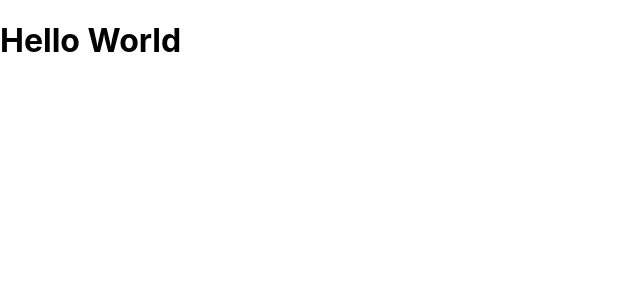
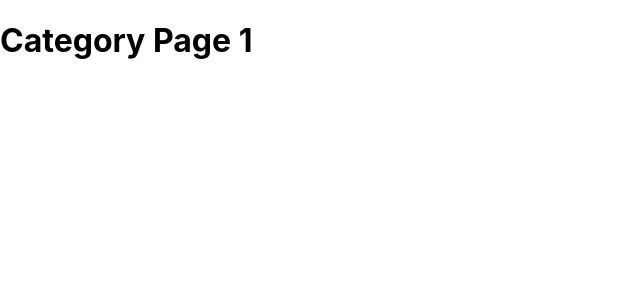
Before and after one commit to Rafael00X/Ecommerce-Frontend, a React (Create React App) app: page /category/1 in a window 1280 px wide. Shown: the top 300 px of the page, without its empty margins (0-640 px from the left). Built offline with nearby package versions, Linux system fonts and the light colour scheme.

Commit message:
Added routes

```diff
--- a/src/App.js
+++ b/src/App.js
@@ -1,5 +1,23 @@
+import { Route, Routes } from "react-router-dom";
+
+import Home from "./pages/Home";
+import Category from "./pages/Category";
+import Product from "./pages/Product";
+import Section from "./pages/Section";
+import Error from "./pages/Error";
+
 function App() {
-  return <h1>Hello World</h1>;
+  return (
+    <div id="App">
+      <Routes>
+        <Route path="/" element={<Home />} />
+        <Route path="/category/:categoryId" element={<Category />} />
+        <Route path="/product/:productId" element={<Product />} />
+        <Route path="/section/:sectionId" element={<Section />} />
+        <Route path="/*" element={<Error />} />
+      </Routes>
+    </div>
+  );
 }
 
 export default App;
--- /dev/null
+++ b/src/pages/Category.jsx
@@ -0,0 +1,11 @@
+import { useParams } from "react-router-dom";
+
+export default function Category() {
+  const { categoryId } = useParams();
+
+  return (
+    <div>
+      <h1>Category Page {categoryId}</h1>
+    </div>
+  );
+}
--- /dev/null
+++ b/src/pages/Error.jsx
@@ -0,0 +1,7 @@
+export default function Error() {
+  return (
+    <div>
+      <h1>Error Page</h1>
+    </div>
+  );
+}
--- /dev/null
+++ b/src/pages/Home.jsx
@@ -0,0 +1,7 @@
+export default function Home() {
+  return (
+    <div>
+      <h1>Home Page</h1>
+    </div>
+  );
+}
--- /dev/null
+++ b/src/pages/Product.jsx
@@ -0,0 +1,11 @@
+import { useParams } from "react-router-dom";
+
+export default function Product() {
+  const { productId } = useParams();
+
+  return (
+    <div>
+      <h1>Product Page {productId}</h1>
+    </div>
+  );
+}
--- /dev/null
+++ b/src/pages/Section.jsx
@@ -0,0 +1,11 @@
+import { useParams } from "react-router-dom";
+
+export default function Section() {
+  const { sectionId } = useParams();
+
+  return (
+    <div>
+      <h1>Section Page {sectionId}</h1>
+    </div>
+  );
+}
```
